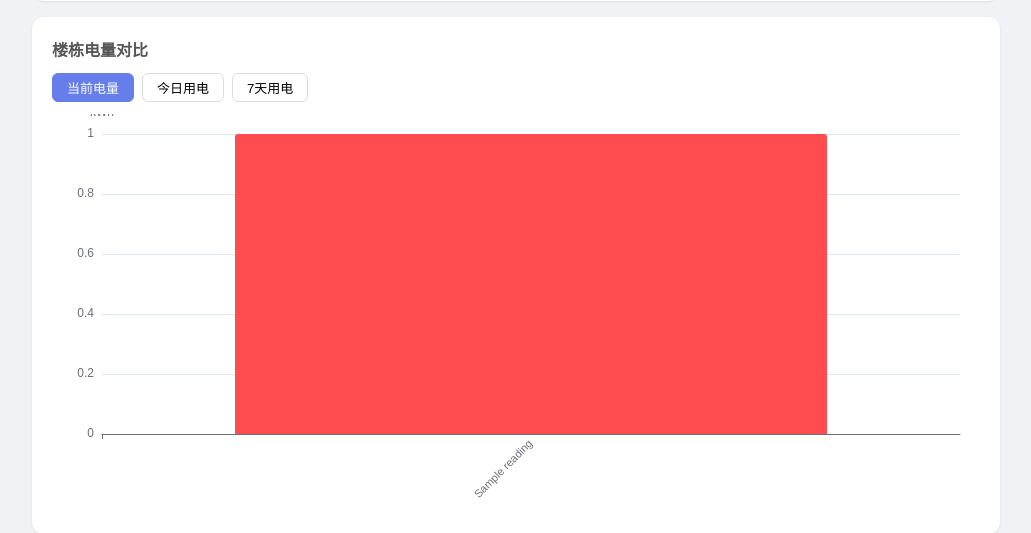
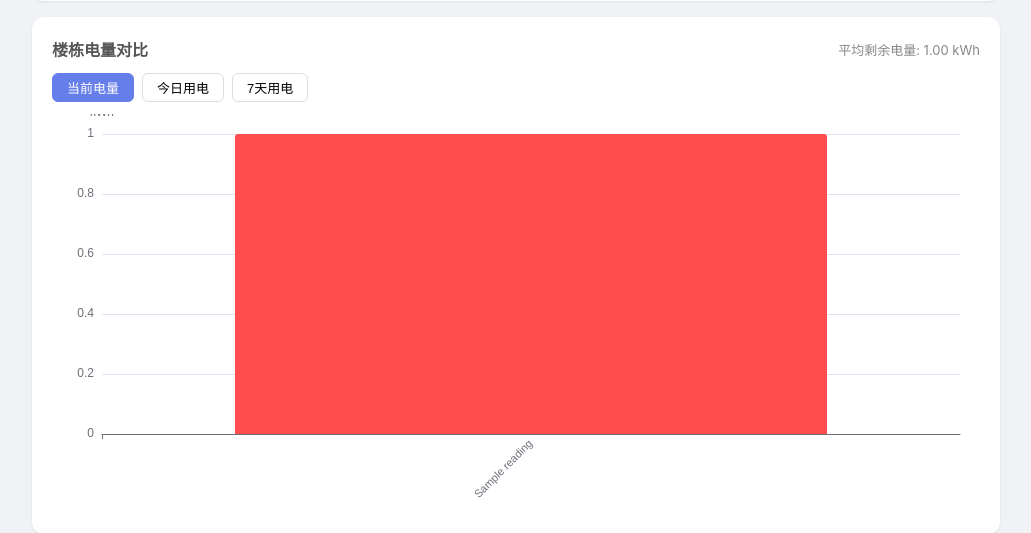
Before and after one commit to youzijiang233/csust-electricity-monitor, a Flask app: page / in a window 1280 px wide. Shown: the part 1166-1699 px from the top of the page, without its empty margins (124-1155 px from the left). Run offline with Flask 3, Linux system fonts and the light colour scheme; tables that the repository leaves empty hold one stand-in row (values such as "Sample post"); data that the repository does not hold is empty.

Commit message:
fix: 每日用电量全部模式显示为空；楼栋对比添加平均值显示

```diff
--- a/db.py
+++ b/db.py
@@ -139,7 +139,7 @@ class Database:
 
     def get_daily_usage(self, days: int = 30, room_id: str = None) -> list[dict]:
         """计算每日用电量（逐条累计下降段，充值不影响结果）"""
-        readings = self.get_readings(days, room_id=room_id)
+        readings = self.get_all_readings(room_id=room_id) if days <= 0 else self.get_readings(days, room_id=room_id)
         if not readings:
             return []
 
--- a/templates/index.html
+++ b/templates/index.html
@@ -89,7 +89,10 @@ th { background: #fafafa; font-weight: 600; }
   </div>
 
   <div class="card">
-    <h2>楼栋电量对比</h2>
+    <div style="display:flex;justify-content:space-between;align-items:center;margin-bottom:12px">
+      <h2 style="margin-bottom:0">楼栋电量对比</h2>
+      <span id="buildingAvg" style="font-size:13px;color:#888"></span>
+    </div>
     <div class="controls" id="buildingBtns">
       <button data-mode="remaining" class="active">当前电量</button>
       <button data-mode="1">今日用电</button>
@@ -285,17 +288,21 @@ let buildingMode = 'remaining';
 async function loadBuildingChart(mode) {
   if (mode !== undefined) buildingMode = mode;
   const bParam = currentBuildingId ? '?building_id=' + currentBuildingId : '';
-  let rows, valueKey, label;
+  let rows, valueKey, label, avgLabel;
   if (buildingMode === 'remaining') {
     rows = await fetchJSON('/api/latest_per_room' + bParam);
     rows = rows.filter(r => r.remaining_kwh >= 0).sort((a, b) => a.room_name.localeCompare(b.room_name, 'zh'));
-    valueKey = 'remaining_kwh'; label = '剩余电量 (kWh)';
+    valueKey = 'remaining_kwh'; label = '剩余电量 (kWh)'; avgLabel = '平均剩余电量';
   } else {
     const days = parseInt(buildingMode);
     rows = await fetchJSON('/api/usage_per_room' + bParam + (bParam ? '&' : '?') + 'days=' + days);
     rows = rows.sort((a, b) => a.room_name.localeCompare(b.room_name, 'zh'));
     valueKey = 'usage'; label = (days === 1 ? '今日' : days + '天') + '用电量 (kWh)';
+    avgLabel = (days === 1 ? '今日' : days + '天') + '平均用电量';
   }
+  const vals = rows.map(r => r[valueKey]).filter(v => v != null);
+  const avg = vals.length ? (vals.reduce((a, b) => a + b, 0) / vals.length).toFixed(2) : '--';
+  document.getElementById('buildingAvg').textContent = avgLabel + ': ' + avg + ' kWh';
   buildingChart.setOption({
     tooltip: { trigger: 'axis', formatter: p => `${p[0].name}<br/>${label}: <b>${p[0].value}</b>` },
     xAxis: { type: 'category', data: rows.map(r => r.room_name || r.room_id), axisLabel: { rotate: 45, fontSize: 11 } },
```
